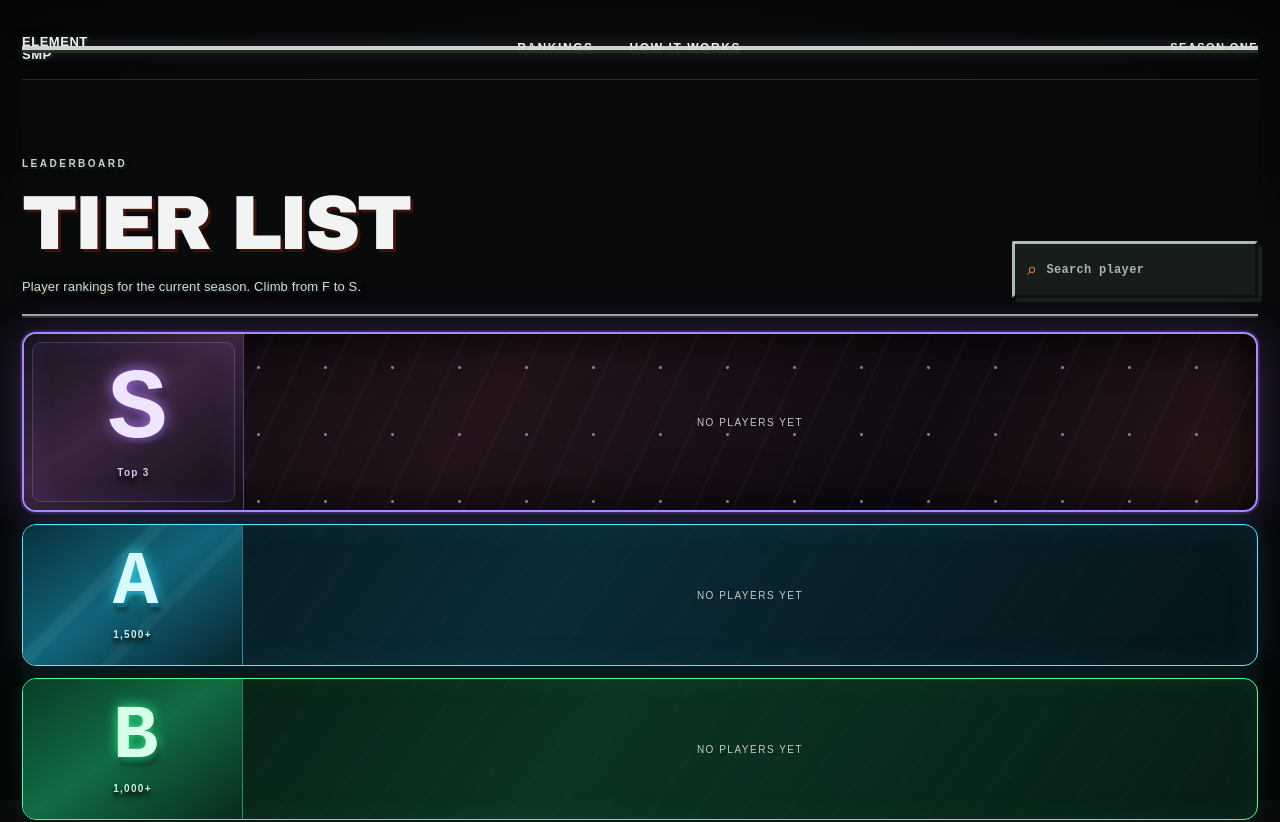
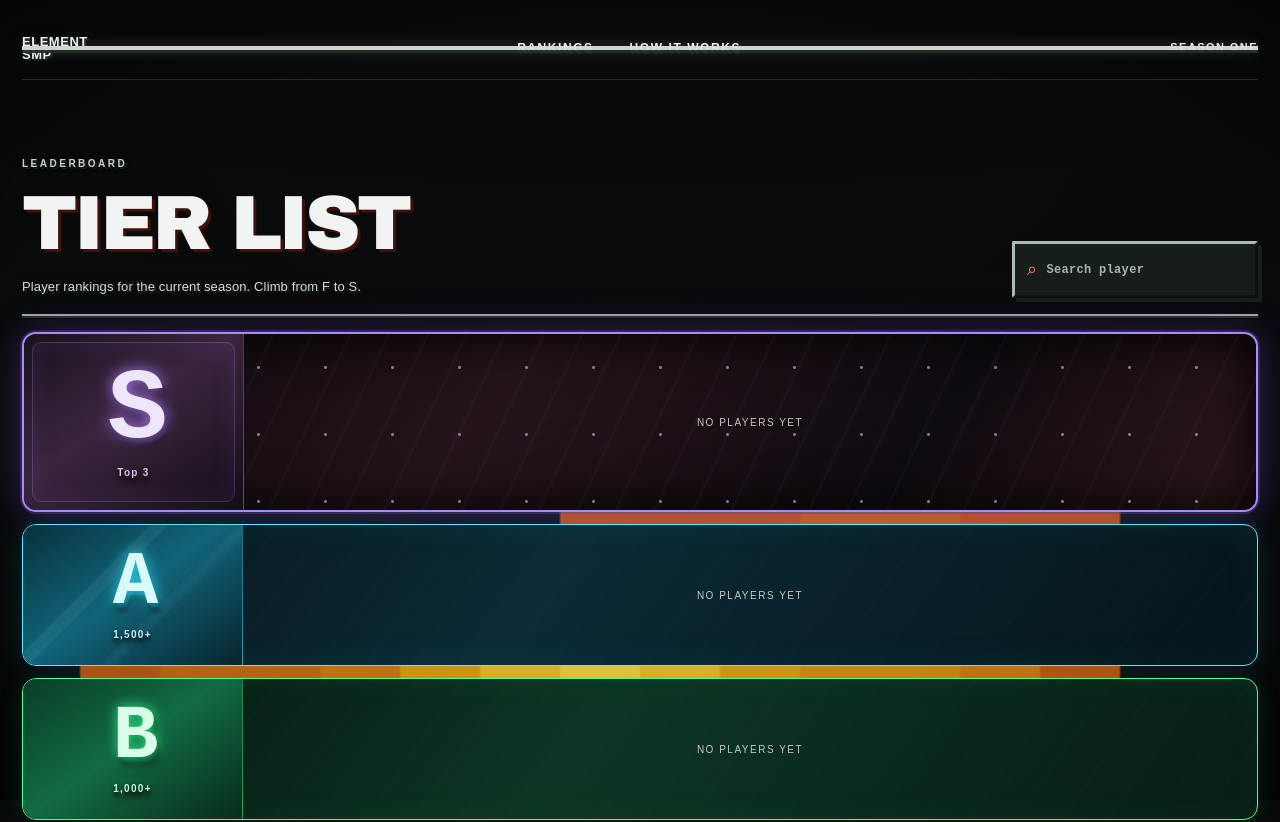
Before and after one commit to emilels2010-rgb/wasd, a Next.js app: page / in a window 1280 px wide. Shown: the top 822 px of the page. Built offline with nearby package versions, Linux system fonts and the light colour scheme; no server answers.

Commit message:
Let fire show through rankings section

```diff
--- a/app/fancy.css
+++ b/app/fancy.css
@@ -60,7 +60,7 @@ body:after {
 .pixel-sky,
 .pixel-fire { display: none !important; }
 main { isolation: isolate; }
-.rankings { position: relative; z-index: 2; background: #090a0c !important; }
+.rankings { position: relative; z-index: 2; background: transparent !important; }
 .nav {
   min-height: 64px !important;
   height: auto !important;
```
